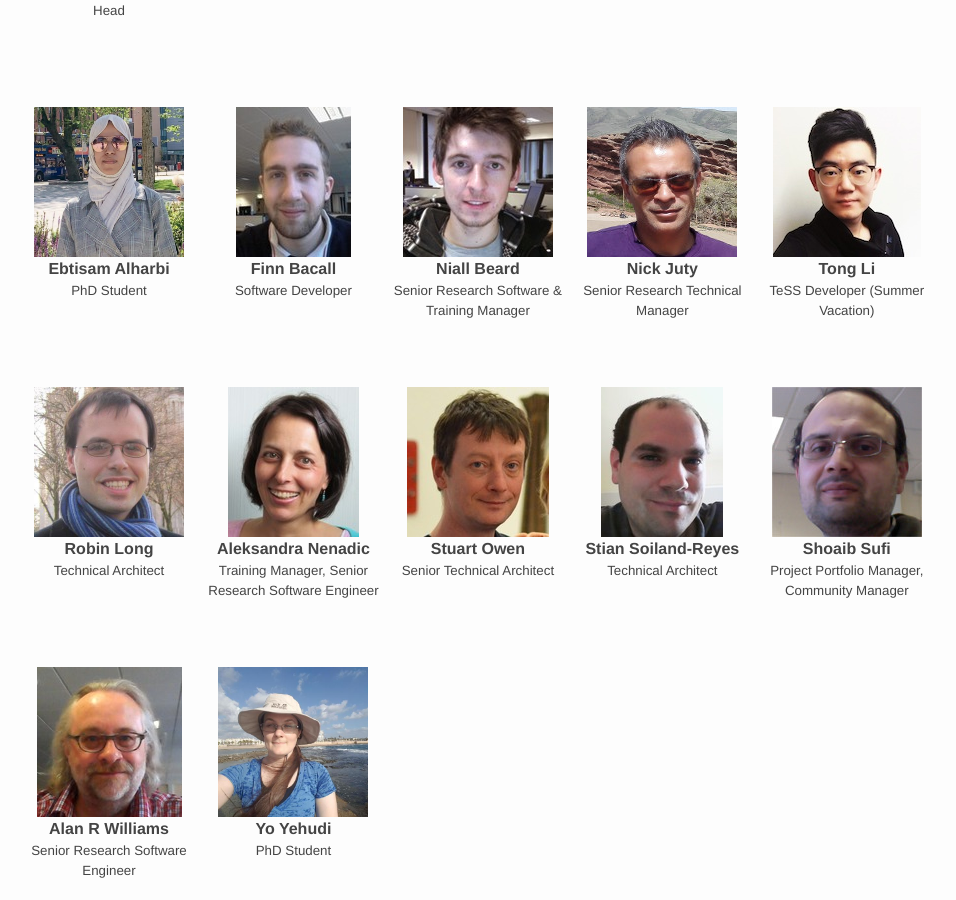
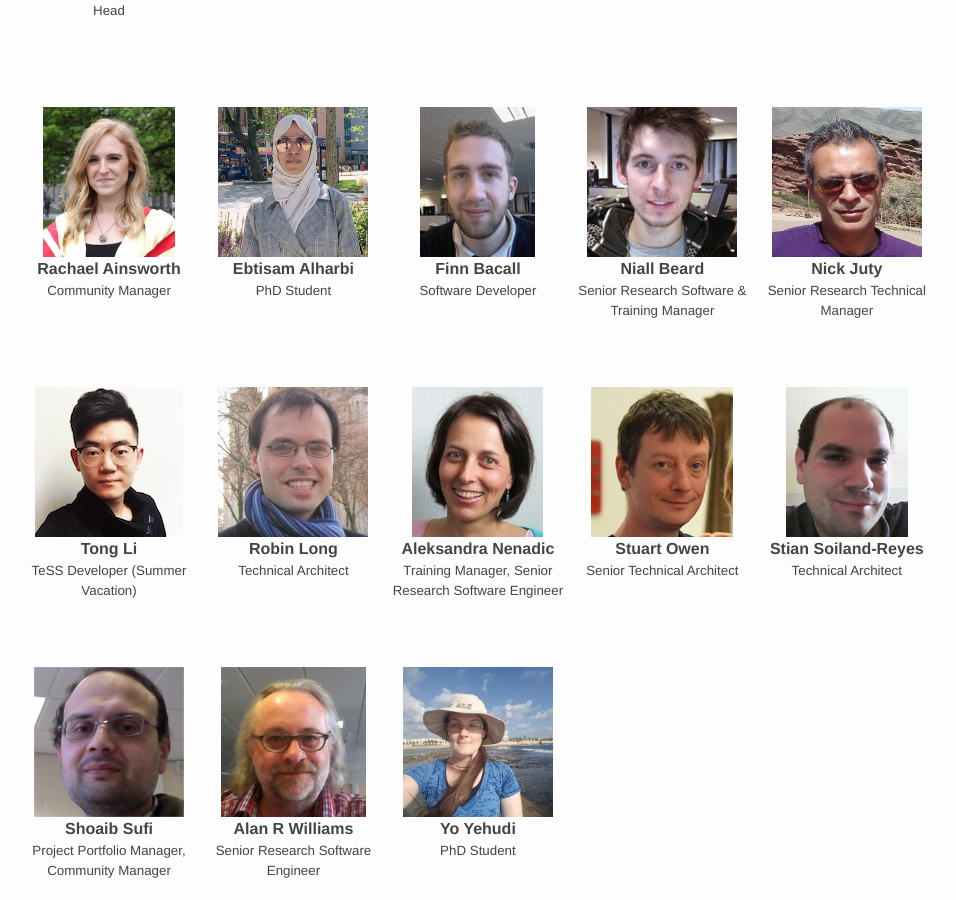
Before and after one commit to eScienceLab/eScienceLab.github.io, a Jekyll site: the page built from people.md, in a window 1280 px wide and 900 px high, scrolled down 424 px. Shown: the whole window, without its empty margins (81-1037 px from the left). Built offline with Jekyll 4.4.1, drawn with Linux system fonts in a browser that asks for light colours; comment, search, counter and statistics services are not loaded.

Commit message:
Update people.md

```diff
--- a/people.md
+++ b/people.md
@@ -10,6 +10,10 @@ head:
   role: Head
 
 staff:
+- name: Rachael Ainsworth
+  orcid: 0000-0003-2591-9462
+  img: rachael-ainsworth.jpg
+  role: Community Manager
 - name: Ebtisam Alharbi
   orcid: 0000-0002-3887-3857
   img: ebtisam-alharbi-sm.jpg
```
